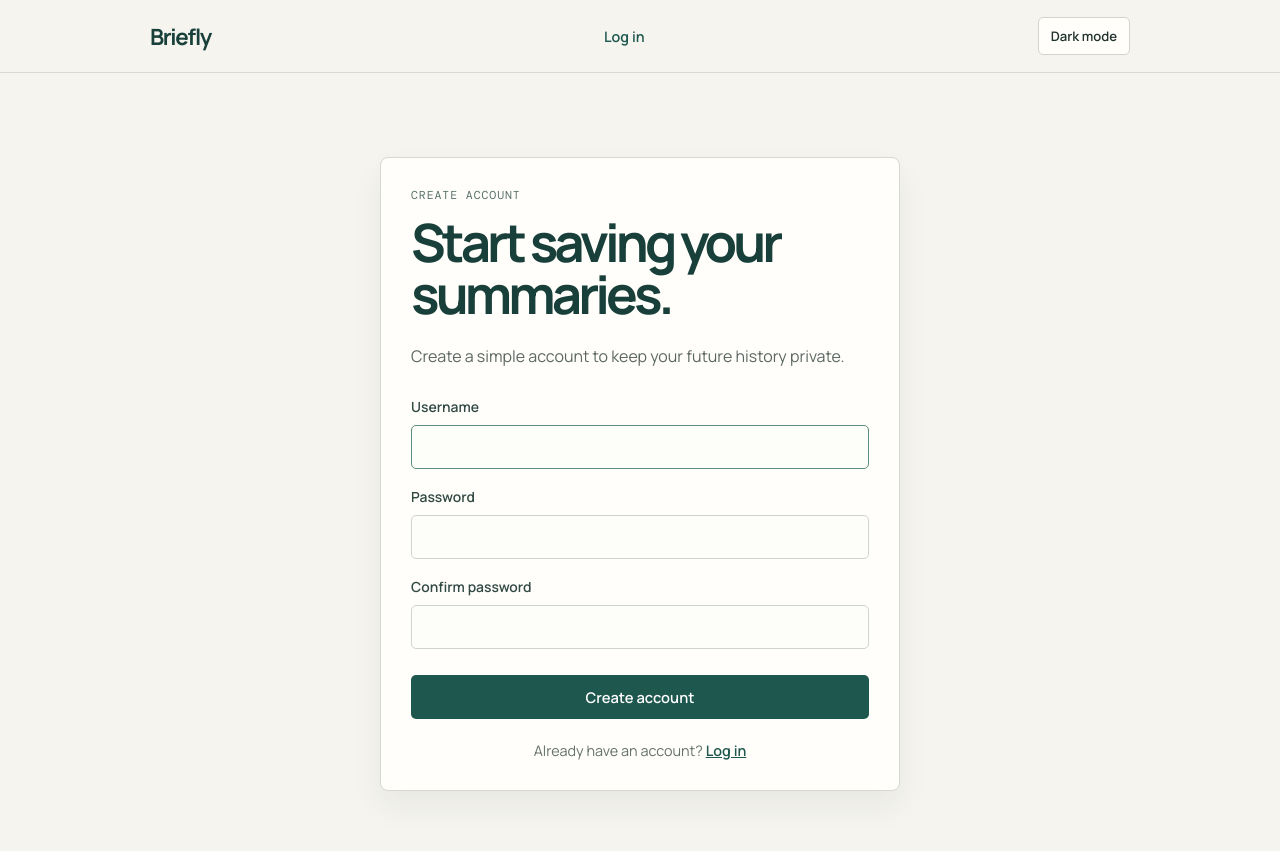
After one commit to Mr-HECKER147/Briefly_GDG_ViMEET, a Flask app: page /register in a window 1280 px wide. The commit adds this page. Run offline with Flask 3, Linux system fonts and the light colour scheme; some libraries are stand-ins or nearby versions.

Commit message:
Added login and register features with per user history

```diff
--- a/app.py
+++ b/app.py
@@ -1,9 +1,26 @@
 import os
+import sqlite3
+from functools import wraps
 from io import BytesIO
 from xml.sax.saxutils import escape
 
 from dotenv import load_dotenv
-from flask import Flask, abort, redirect, render_template, request, send_file, url_for
+from flask import (
+    Flask,
+    abort,
+    redirect,
+    render_template,
+    request,
+    send_file,
+    session,
+    url_for
+)
+from flask_wtf.csrf import CSRFProtect
+
+from werkzeug.security import (
+    check_password_hash,
+    generate_password_hash
+)
 from groq import Groq
 from pypdf import PdfReader
 from reportlab.lib import colors
@@ -11,10 +28,12 @@ from reportlab.lib.pagesizes import letter
 from reportlab.lib.styles import getSampleStyleSheet
 from reportlab.platypus import Paragraph, SimpleDocTemplate, Spacer
 from database import (
-    create_table,
+    initialize_database,
+    create_user,
     delete_summary,
     get_all_summaries,
     get_summary_by_id,
+    get_user_by_username,
     save_summary
 )
 
@@ -27,8 +46,27 @@ SUMMARY_LENGTHS = {"short", "medium", "detailed"}
 
 app = Flask(__name__)
 app.config["MAX_CONTENT_LENGTH"] = MAX_UPLOAD_SIZE
-create_table()
+secret_key = os.getenv("SECRET_KEY")
+if not secret_key:
+    raise RuntimeError("Set SECRET_KEY in the environment before starting Briefly.")
+app.config["SECRET_KEY"] = secret_key
+app.config["SESSION_COOKIE_HTTPONLY"] = True
+app.config["SESSION_COOKIE_SAMESITE"] = "Lax"
+app.config["SESSION_COOKIE_SECURE"] = os.getenv(
+    "SESSION_COOKIE_SECURE", "true"
+).lower() in {"1", "true", "yes"}
+CSRFProtect(app)
+initialize_database()
 
+
+def login_required(view):
+    @wraps(view)
+    def wrapped_view(*args, **kwargs):
+        if not session.get("user_id"):
+            return redirect(url_for("login"))
+        return view(*args, **kwargs)
+
+    return wrapped_view
 
 def extract_text_from_file(uploaded_file):
     """Extract text from a supported uploaded document."""
@@ -87,6 +125,7 @@ Document:
 
 
 @app.route("/", methods=["GET", "POST"])
+@login_required
 def home():
     summary = ""
     error = ""
@@ -124,7 +163,9 @@ def home():
             if summary:
                 source_name = filename or "Pasted text"
                 try:
-                    summary_id = save_summary(source_name, text, summary, length)
+                    summary_id = save_summary(
+                        session["user_id"], source_name, text, summary, length
+                    )
                 except Exception:
                     error = "Summary generated, but it could not be saved to history."
 
@@ -151,8 +192,9 @@ def upload_too_large(_error):
     ), 413
 
 @app.route("/history")
+@login_required
 def history():
-    summaries = get_all_summaries()
+    summaries = get_all_summaries(session["user_id"])
 
     return render_template(
         "history.html",
@@ -161,8 +203,9 @@ def history():
 
 
 @app.route("/history/<int:summary_id>")
+@login_required
 def summary_detail(summary_id):
-    summary = get_summary_by_id(summary_id)
+    summary = get_summary_by_id(summary_id, session["user_id"])
 
     if summary is None:
         abort(404)
@@ -174,8 +217,9 @@ def summary_detail(summary_id):
 
 
 @app.get("/history/<int:summary_id>/pdf")
+@login_required
 def download_summary_pdf(summary_id):
-    summary = get_summary_by_id(summary_id)
+    summary = get_summary_by_id(summary_id, session["user_id"])
     if summary is None:
         abort(404)
 
@@ -210,10 +254,81 @@ def download_summary_pdf(summary_id):
 
 
 @app.post("/history/<int:summary_id>/delete")
+@login_required
 def remove_summary(summary_id):
-    delete_summary(summary_id)
+    delete_summary(summary_id, session["user_id"])
     return redirect(url_for("history"))
 
+@app.route("/register", methods=["GET", "POST"])
+def register():
+    error = ""
+
+    if request.method == "POST":
+        username = request.form.get("username", "").strip()
+        password = request.form.get("password", "")
+        confirm_password = request.form.get("confirm_password", "")
+
+        if not username or not password or not confirm_password:
+            error = "Please fill in all fields."
+
+        elif len(username) < 3:
+            error = "Username must contain at least 3 characters."
+
+        elif len(password) < 8:
+            error = "Password must contain at least 8 characters."
+
+        elif password != confirm_password:
+            error = "Passwords do not match."
+
+        elif get_user_by_username(username):
+            error = "That username is already taken."
+
+        else:
+            password_hash = generate_password_hash(password)
+            try:
+                create_user(username, password_hash)
+            except sqlite3.IntegrityError:
+                error = "That username is already taken."
+            else:
+                return redirect(url_for("login"))
+
+    return render_template(
+        "register.html",
+        error=error
+    )
+
+@app.route("/login", methods=["GET", "POST"])
+def login():
+    error = ""
+
+    if request.method == "POST":
+        username = request.form.get("username", "").strip()
+        password = request.form.get("password", "")
+
+        user = get_user_by_username(username)
+
+        if not user:
+            error = "Invalid username or password."
+
+        elif not check_password_hash(user["password_hash"], password):
+            error = "Invalid username or password."
+
+        else:
+            session.clear()
+            session["user_id"] = user["id"]
+            session["username"] = user["username"]
+
+            return redirect(url_for("home"))
+
+    return render_template(
+        "login.html",
+        error=error
+    )
+@app.post("/logout")
+def logout():
+    session.clear()
+
+    return redirect(url_for("login"))
 
 if __name__ == "__main__":
     app.run(debug=os.getenv("FLASK_DEBUG") == "1")
--- a/requirements.txt
+++ b/requirements.txt
@@ -1,4 +1,5 @@
 Flask
+Flask-WTF
 groq
 pypdf
 python-dotenv
--- a/static/style.css
+++ b/static/style.css
@@ -458,7 +458,8 @@ html[data-theme="dark"] .empty-state p {
 html[data-theme="dark"] .card,
 html[data-theme="dark"] .history-card,
 html[data-theme="dark"] .empty-state,
-html[data-theme="dark"] .original-text {
+html[data-theme="dark"] .original-text,
+html[data-theme="dark"] .auth-card {
     border-color: #35423c;
     background: #202925;
     color: #e3e9e5;
@@ -470,7 +471,8 @@ html[data-theme="dark"] .history-card:hover {
 
 html[data-theme="dark"] textarea,
 html[data-theme="dark"] select,
-html[data-theme="dark"] input[type="file"] {
+html[data-theme="dark"] input[type="file"],
+html[data-theme="dark"] .auth-form input {
     border-color: #45544c;
     background: #171e1b;
     color: #e3e9e5;
@@ -524,3 +526,106 @@ html[data-theme="dark"] .secondary-button:hover {
 html[data-theme="dark"] .copy-status {
     color: #aacdbd;
 }
+
+html[data-theme="dark"] .auth-switch {
+    color: #aab7b1;
+}
+
+html[data-theme="dark"] .auth-switch a {
+    color: #9fc8b8;
+}
+
+.auth-card {
+    max-width: 520px;
+    margin: 20px auto;
+    padding: 30px;
+    border: 1px solid #d6d8d1;
+    border-radius: 8px;
+    background: #fffefa;
+    box-shadow: 0 15px 32px rgba(32, 49, 46, 0.06);
+}
+
+.auth-card h1 {
+    font-size: clamp(2rem, 5vw, 3.3rem);
+}
+
+.auth-form {
+    margin-top: 26px;
+}
+
+.auth-form input {
+    width: 100%;
+    min-height: 43px;
+    margin-bottom: 18px;
+    padding: 10px;
+    border: 1px solid #cfd4cc;
+    border-radius: 5px;
+    color: #263633;
+    background: #fdfdf9;
+    font: inherit;
+    outline: none;
+}
+
+.auth-form input:focus {
+    border-color: #5c8b81;
+}
+
+.auth-form button {
+    width: 100%;
+    margin-top: 8px;
+}
+
+.auth-switch {
+    margin: 22px 0 0;
+    color: #64716d;
+    font-size: 0.9rem;
+    text-align: center;
+}
+
+.auth-switch a {
+    color: #1d574e;
+    font-weight: 600;
+}
+
+.nav-links {
+    display: flex;
+    align-items: center;
+    gap: 18px;
+}
+
+.nav-form {
+    margin: 0;
+}
+
+.nav-button {
+    margin: 0;
+    padding: 0;
+    border: 0;
+    background: transparent;
+    font: inherit;
+    cursor: pointer;
+}
+
+.nav-button:hover {
+    background: transparent;
+}
+
+.username {
+    color: #31544d;
+    font-size: 0.85rem;
+    font-weight: 600;
+}
+
+html[data-theme="dark"] .username {
+    color: #b8d7cf;
+}
+
+@media (max-width: 600px) {
+    .nav-links {
+        gap: 10px;
+    }
+
+    .username {
+        display: none;
+    }
+}
--- /dev/null
+++ b/templates/register.html
@@ -0,0 +1,85 @@
+<!DOCTYPE html>
+<html lang="en">
+<head>
+    <meta charset="UTF-8">
+    <meta name="viewport" content="width=device-width, initial-scale=1.0">
+
+    <title>Create account | Briefly</title>
+
+    <link
+        rel="stylesheet"
+        href="{{ url_for('static', filename='style.css') }}"
+    >
+    <script src="{{ url_for('static', filename='theme.js') }}"></script>
+</head>
+<body>
+
+    <header>
+        <div class="navbar">
+            <a class="logo" href="/">Briefly</a>
+
+            <a class="history-link" href="/login">
+                Log in
+            </a>
+            <button class="theme-toggle" type="button" data-theme-toggle aria-label="Switch to dark mode">Dark mode</button>
+        </div>
+    </header>
+
+    <main>
+        <section class="auth-card">
+            <p class="eyebrow">CREATE ACCOUNT</p>
+
+            <h1>Start saving your summaries.</h1>
+
+            <p class="subtitle">
+                Create a simple account to keep your future history private.
+            </p>
+
+            {% if error %}
+                <section class="error-box">
+                    <p>{{ error }}</p>
+                </section>
+            {% endif %}
+
+            <form method="POST" class="auth-form">
+                <input type="hidden" name="csrf_token" value="{{ csrf_token() }}">
+                <label for="username">Username</label>
+                <input
+                    id="username"
+                    name="username"
+                    type="text"
+                    minlength="3"
+                    required
+                    autofocus
+                >
+
+                <label for="password">Password</label>
+                <input
+                    id="password"
+                    name="password"
+                    type="password"
+                    minlength="8"
+                    required
+                >
+
+                <label for="confirm_password">Confirm password</label>
+                <input
+                    id="confirm_password"
+                    name="confirm_password"
+                    type="password"
+                    minlength="8"
+                    required
+                >
+
+                <button type="submit">Create account</button>
+            </form>
+
+            <p class="auth-switch">
+                Already have an account?
+                <a href="/login">Log in</a>
+            </p>
+        </section>
+    </main>
+
+</body>
+</html>
```
Also changed, not shown: database.py (+81 -46 lines), templates/detail.html (+19 -5 lines), templates/history.html (+19 -7 lines), templates/index.html (+16 -5 lines), templates/login.html (added, +74 -0 lines), README.md.
